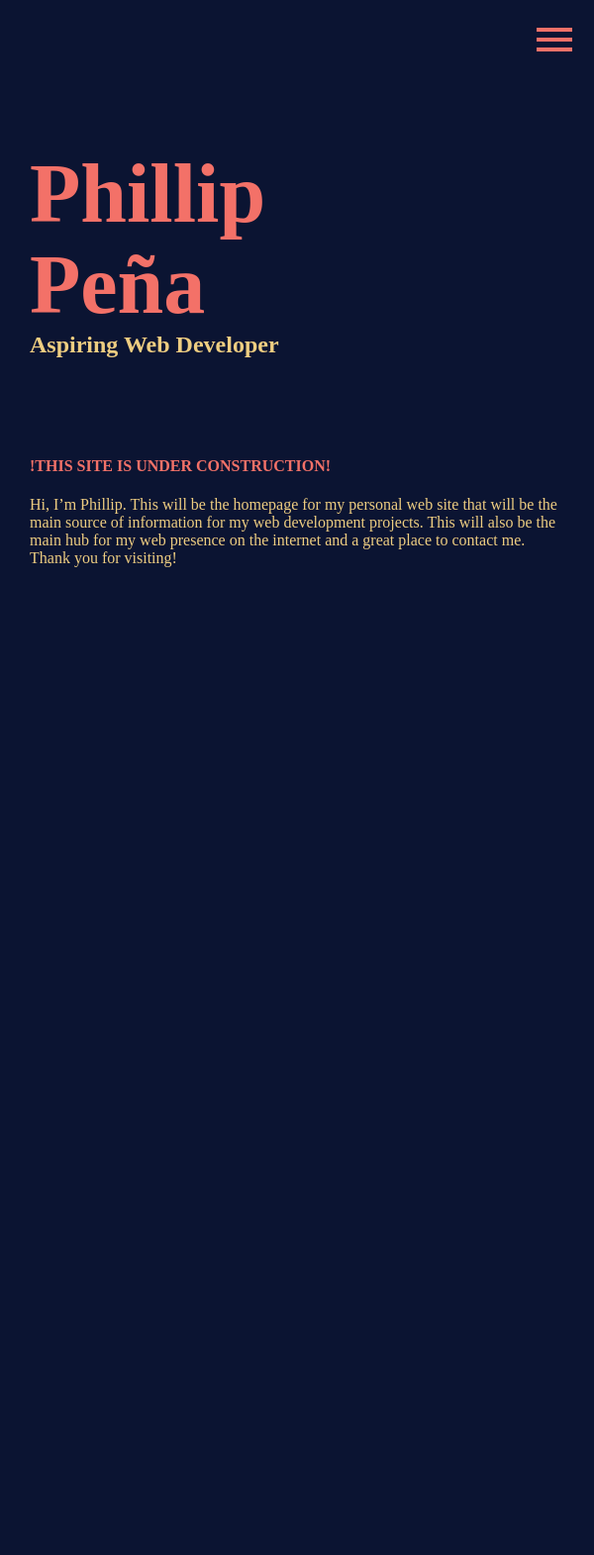
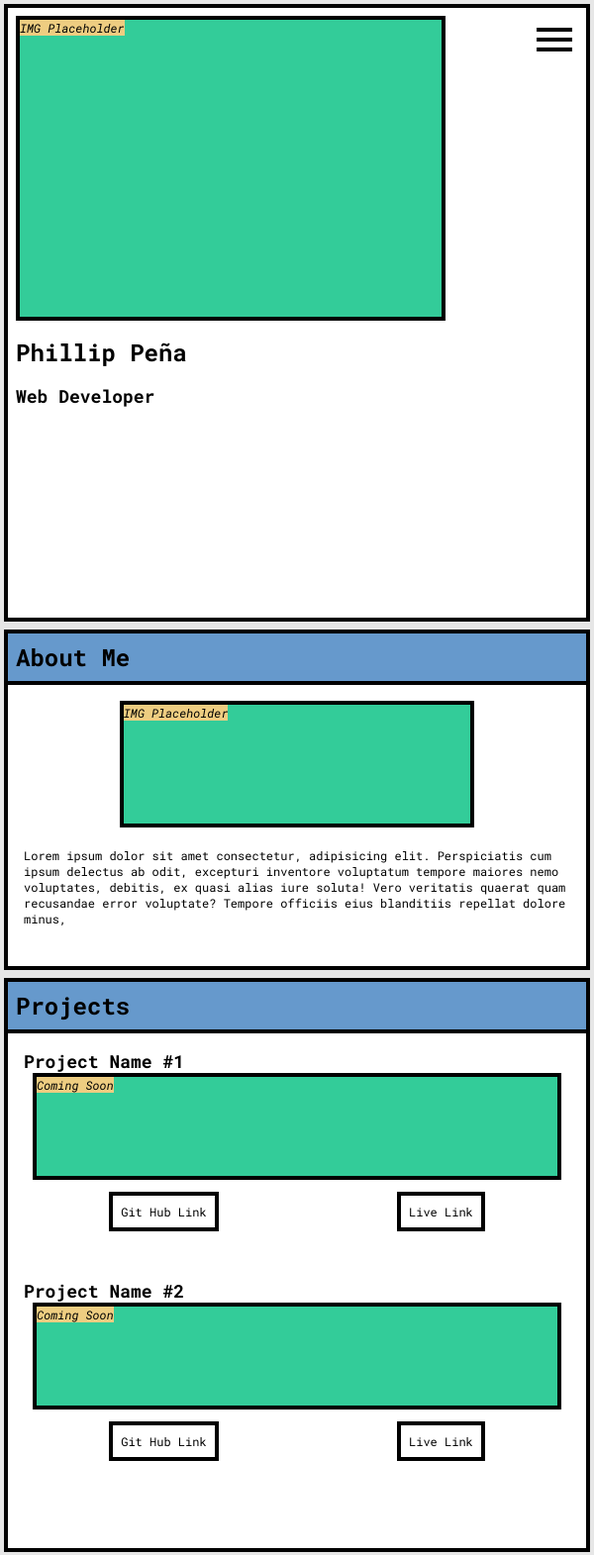
Before and after one commit to srqphil/srqphil.github.io, a plain HTML site: page index.html in a window 600 px wide. Shown: the top 1571 px of the page at 99% size. Before the commit the page ends 800 px from the top, so only its background shows below. Drawn offline with Linux system fonts and the light colour scheme; a web font is replaced by a local one.

Commit message:
Redesign
Total Redesign of personal website. Committing so that I can check how it looks on my phone.

```diff
--- a/index.html
+++ b/index.html
@@ -5,7 +5,7 @@
     <meta name="viewport" content="width=device-width, initial-scale=1.0">
     <title>Phillip's Portfolio Website: Index</title>
     <link rel="stylesheet" href="phillipstyle.css">
-    <link rel="stylesheet" href="https://fonts.googleapis.com/css?family=Lekton">
+    <link href="https://fonts.googleapis.com/css2?family=Roboto+Mono:ital,wght@0,400;0,700;1,400;1,700&display=swap" rel="stylesheet">
     <link rel="stylesheet" href="https://fonts.googleapis.com/icon?family=Material+Icons">
 </head>
 <body>
@@ -23,12 +23,66 @@
         </nav>
     </header>
     <main>
-        <h1>Phillip <br>Peña</h1>
-        <h2>Aspiring Web Developer</h2>
+        <div id="homeCard">
+            <div id="homeIMG"><i>IMG Placeholder</i></div>
+            <h1>Phillip Peña</h1>
+            <h2>Web Developer</h2>
+        </div>
+
+        <div class="card">
+            <div class="titleBox">
+                <h1>About Me</h1>
+            </div>
+            <div id="aboutIMG"><i>IMG Placeholder</i></div>
+            <p>Lorem ipsum dolor sit amet consectetur, adipisicing elit. Perspiciatis cum ipsum delectus ab odit, excepturi inventore voluptatum tempore maiores nemo voluptates, debitis, ex quasi alias iure soluta! Vero veritatis quaerat quam recusandae error voluptate? Tempore officiis eius blanditiis repellat dolore minus,</p>
+        </div>
+
+        <div class="card">
+            <div class="titleBox">
+                <h1>Projects</h1>
+            </div>
+            <h2>Project Name #1</h2>
+            <div class="projectCard">
+                <div class="projectIMG">
+                    <i>Coming Soon</i>
+                </div>
+                <div class="projectLinks">
+                    <a>Git Hub Link</a>
+                    <a>Live Link</a>
+                </div>
+            </div>
+            <h2>Project Name #2</h2>
+            <div class="projectCard">
+                <div class="projectIMG">
+                    <i>Coming Soon</i>
+                </div>
+                <div class="projectLinks">
+                    <a>Git Hub Link</a>
+                    <a>Live Link</a>
+                </div>
+            </div>
+        </div>
+
+        <div class="card">
+            <div class="titleBox">
+                <h1>Stay Connected</h1>
+            </div>
+            <h2>Email Me</h2>
+            <a>ppena941@gmail.com</a>
+            <h2> Follow Me On..</h2>
+            <ul id="socialLinks">
+                <a>LinkedIn</a>
+                <a>Github</a>
+                <a>Codepen</a>
+                <a>Twitter</a>
+                <a>Instagram</a>
+            </ul>
+            <h2>Hire Me!</h2>
+            <a>Resume</a>
+        </div>
     </main>
     <footer>
-        <h4>!THIS SITE IS UNDER CONSTRUCTION!</h4>
-        <p>Hi, I’m Phillip. This will be the homepage for my personal web site that will be the main source of information for my web development projects. This will also be the main hub for my web presence on the internet and a great place to contact me. Thank you for visiting!</p>
+        <p>Designed & Built by Phillip Peña</p>
     </footer>
     <script>
         function myFunction() {
--- a/phillipstyle.scss
+++ b/phillipstyle.scss
@@ -1,131 +1,108 @@
-html, body {
-    background-color: #0b1432;
-    color: #EECD81;
+body, html {
+    background-color:#e6e6e6;
+    font-family: 'Roboto Mono', monospace;
+    font-size: 12px;
     margin: 0;
-    font-family: lekton;
-}
+  }
 
-nav {
-    background-color: #F37168;
+  nav {
+    position: absolute;
+    right: 16px;
+    top: 16px;
 
-    #myLinks {
-        margin: 0;
-        margin-right: 80px;
-        list-style: none;
-        display: flex;
-        justify-content: flex-end;
+    #myLinks {display: none;}
 
-        li {
-            display: inline;
-            color: #0F1B43;
-            font-size: 20px;
-            font-weight: bold;
-            padding: 10px;
+    #menu_icons {
+        background-color: white;
+        font-size: 48px;
+        color: black;
+    }
+  }
 
-            .active {color: #FFFFFF;}
 
-            a {
-                text-decoration: none;
-                color: #0F1B43;
-                padding: 10px;
-            }
+  .card {
+      background-color: white;
+      border: solid 4px black;
+      margin: 8px 4px;
+      padding-bottom: 40px;
 
-            a:hover {
-                background-color: #EECD81;
-            }
+    .titleBox {
+        border-bottom: black solid 4px;
+        background-color: #6699cc;
+        margin-bottom: 16px;
 
+        h1 {
+            margin: 0;
+            padding: 8px;
         }
     }
-    .icon {display: none;}
-}
+  }
 
-main {
-   margin-left: 100px;
-   margin-top: 150px;
+  i {background-color: #eecd81;}
 
-   h1 {
-       margin: 0;
-       font-size: 120px;
-       line-height: 1.1;
-       color: #F37168;
-   }
-
-   h2{
-        margin: 0;
-        font-size: 36px;
-   }
-}
-
-footer {
-    margin: 100px;
-
-    h4 { color: #F37168;}
-    p {max-width: 800px;}
-}
-
-@media only screen and (max-width: 600px){
-    #home_icon {
-        color: #F37168;
-            display: block;
-            position: absolute;
-            left: 0;
-            top: 0;
-            padding: 16px;
-            text-decoration: none;
-
-            i {
-                font-size: 48px;
-            }
+  #homeCard {
+        padding: 8px;
+        background-color: white;
+        border: solid 4px black;
+        margin: 4px;
+        min-height: 600px;
     }
 
-    nav {
-        #myLinks {
-            display: none;
-            flex-direction: column;
-            position: absolute;
-            right: 0px;
-            top: 80px;
-            margin: 0;
-            padding: 0;
-            background-color: #0F1B43;
-            box-shadow: -19px 22px 19px -5px rgba(0,0,0,0.25);
+  #homeIMG
+  {
+    border: black 4px solid;
+    width: 75%;
+    min-height: 300px;
+    background-color: #33cc99;
+  }
 
-            li a {
-                color: #F37168;
-                font-size: 36px;
-                padding: 0px, 20px;
-            }
+  #aboutIMG
+  {
+    border: black 4px solid;
+    width: 60%;
+    min-height: 120px;
+    background-color: #33cc99;
+    margin: auto;
+    margin-bottom: 20px;
+  }
 
-            li a:hover {background-color: #0F1B43;}
-        }
+  .card {
+    a,p,h2 {
+        margin: auto;
+        padding: 0px 16px;
+    }
+  }
 
-        .icon {
-            color: #F37168;
-            display: block;
-            position: absolute;
-            right: 0;
-            top: 0;
-            padding: 16px;
-            text-decoration: none;
+  .projectIMG {
+      background-color: #33cc99;
+      border: black solid 4px;
+      width: 90%;
+      margin: auto;
+      height: 100px;
+  }
 
-            i {
-                font-size: 48px;
-            }
-        }
+  .projectLinks {
+        display: flex;
+        margin: 12px;
+        padding-bottom: 36px;
     }
 
-    main {
-        margin-left: 30px;
-        h1 {font-size: 84px;}
-        h2 {font-size: 24px;}
-    }
+  .projectLinks > a {
+      display: block;
+      border: black 4px solid;
+      padding: 8px;
+      margin: auto;
+  }
 
-    footer {
-        margin: 30px;
-        margin-top: 100px;
+#socialLinks {
+    display: flex;
+    padding: 0;
+
+    a {
+        display: block;
+        border: black solid 4px;
+        padding: 16px 4px;
     }
 }
 
-@media only screen and (min-width: 600px) {
-    #myLinks {display: flex;}
-}
+footer > p {text-align: center;}
```
Also changed, not shown: phillipstyle.css, 1 other file.
